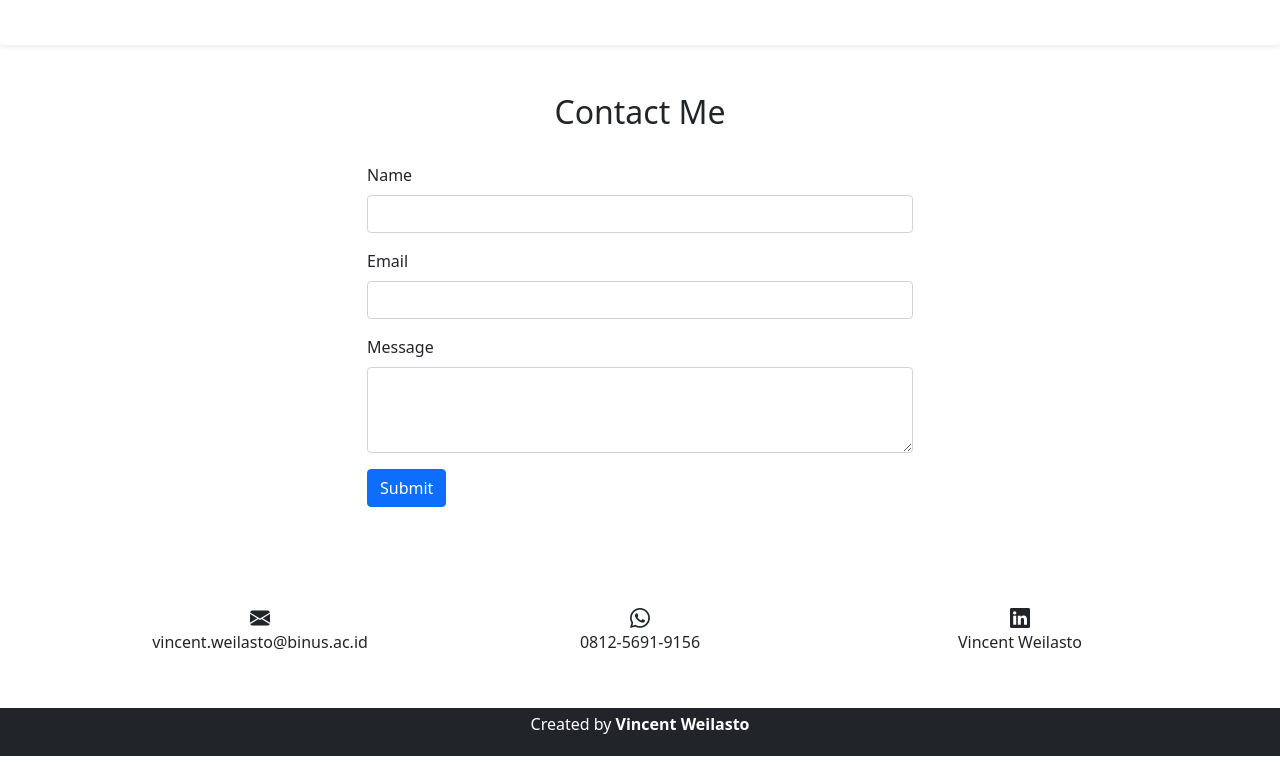
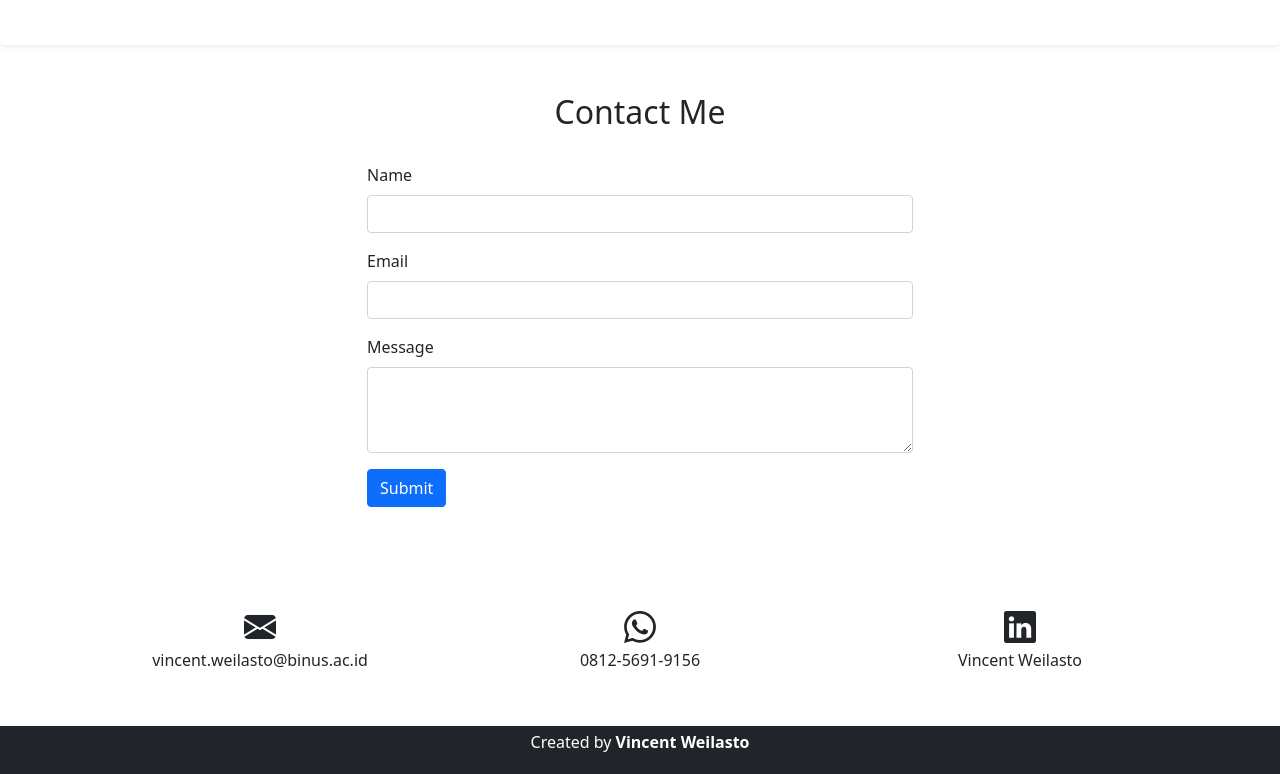
Before and after one commit to vincentweilasto16/vincentweilasto.github.io, a plain HTML site: page index.html in a window 1280 px wide. Shown: the part 2146-2920 px from the top of the page. Drawn offline with nearby package versions, Linux system fonts and the light colour scheme.

Commit message:
first commit

```diff
--- a/index.html
+++ b/index.html
@@ -159,19 +159,19 @@
         </div>
         <div class="row mt-5 mb-5">
           <div class="col">
-            <div class="row justify-content-center text-center fs-5">
+            <div class="row justify-content-center text-center">
               <div class="col-lg-4">
-                <i class="bi bi-envelope-fill"></i>
+                <i class="bi bi-envelope-fill fs-2"></i>
                 <h6>vincent.weilasto@binus.ac.id</h6>
               </div>
               <div class="col-lg-4">
                 <!-- <i class="bi bi-telephone-fill"></i> -->
-                <i class="bi bi-whatsapp"></i>
+                <i class="bi bi-whatsapp fs-2"></i>
                 <h6>0812-5691-9156</h6>
               </div>
               <div class="col-lg-4">
                 <a href="https://www.linkedin.com/in/vincent-weilasto-3b3ab6163" class="text-decoration-none text-dark">
-                  <i class="bi bi-linkedin"></i>
+                  <i class="bi bi-linkedin fs-2"></i>
                   <h6>Vincent Weilasto</h6>
                 </a>
               </div>
```
